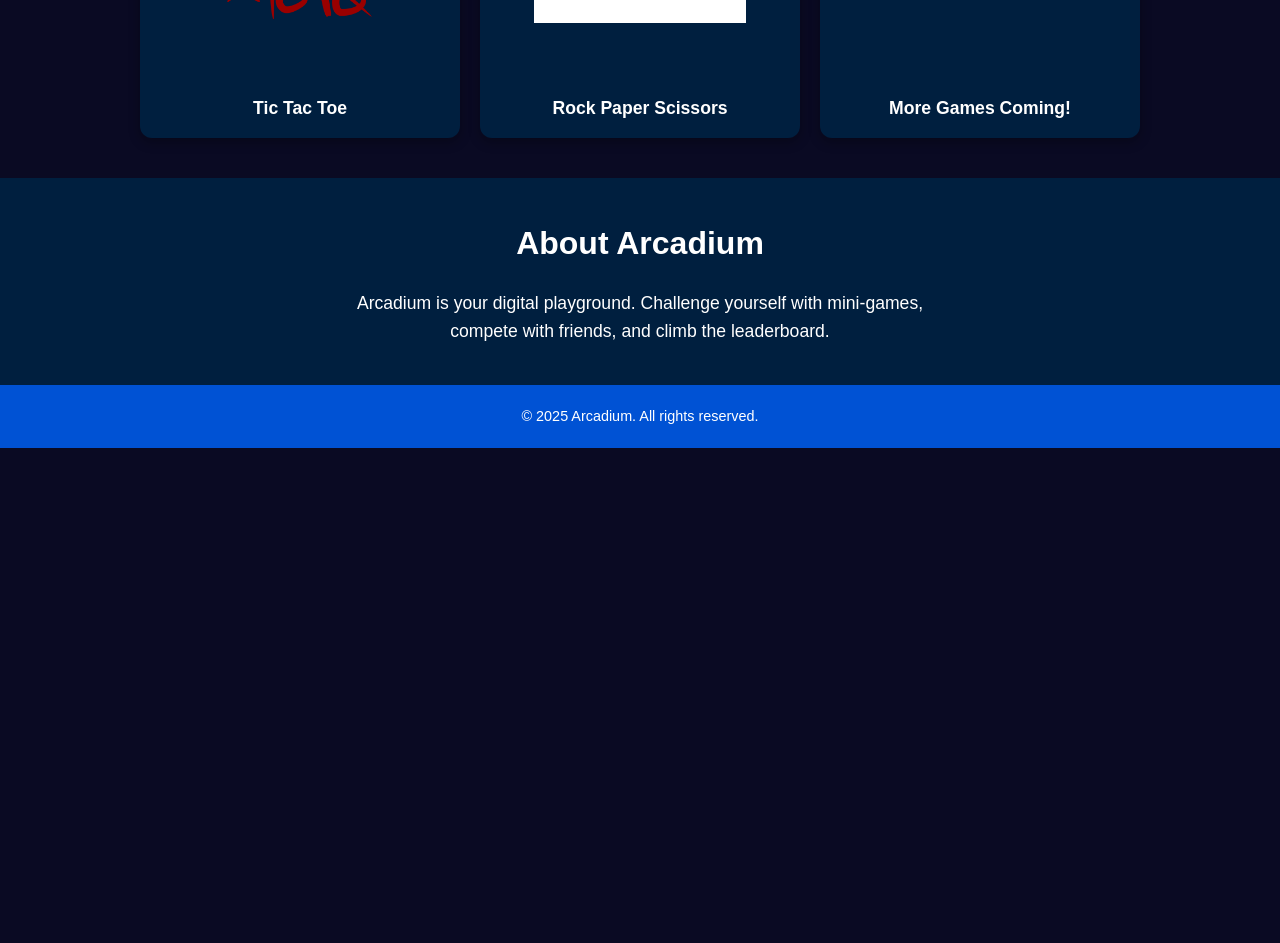
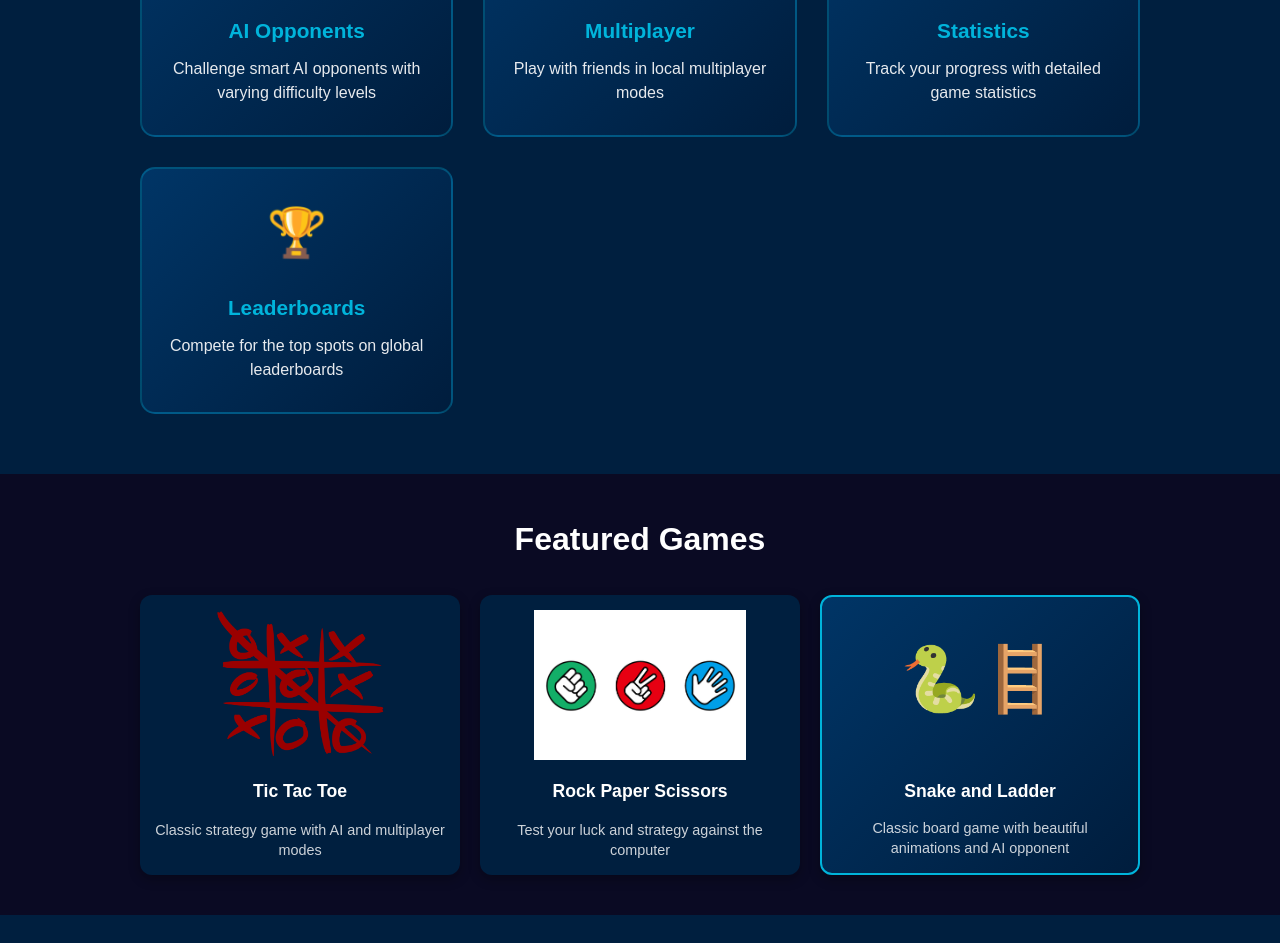
Before and after one commit to harshladha/Arcadium, a plain HTML site: page index.html in a window 1280 px wide. Shown: the part 708-1651 px from the top of the page. Before the commit the page ends 1156 px from the top, so only its background shows below. Drawn offline with Linux system fonts and the light colour scheme.

Commit message:
visual changes

```diff
--- a/css/main.css
+++ b/css/main.css
@@ -86,7 +86,14 @@ body {
   margin-bottom: 30px;
 }
 
-.play-btn {
+.hero-buttons {
+  display: flex;
+  gap: 20px;
+  justify-content: center;
+  flex-wrap: wrap;
+}
+
+.play-btn, .stats-btn {
   background-color: #00B4DB;
   color: #FFFFFF;
   padding: 12px 30px;
@@ -94,11 +101,21 @@ body {
   text-decoration: none;
   font-weight: 600;
   display: inline-block;
-  transition: background-color 0.3s ease, transform 0.2s ease;
+  transition: all 0.3s ease;
+  font-size: 1.1rem;
 }
 
 .play-btn:hover {
   background-color: #009ACD;
+  transform: scale(1.05);
+}
+
+.stats-btn {
+  background-color: #4CAF50;
+}
+
+.stats-btn:hover {
+  background-color: #45a049;
   transform: scale(1.05);
 }
 
@@ -158,6 +175,98 @@ body {
   margin-top: 10px;
 }
 
+/* Snake and Ladder Card Styling */
+.snake-ladder-card {
+  background: linear-gradient(135deg, #003566, #001D3D);
+  border: 2px solid #00B4DB;
+}
+
+.snake-ladder-card .game-icon {
+  font-size: 4rem;
+  height: 150px;
+  display: flex;
+  align-items: center;
+  justify-content: center;
+  animation: gameIconFloat 3s ease-in-out infinite;
+}
+
+.snake-ladder-card:hover {
+  border-color: #4CAF50;
+  box-shadow: 0 8px 20px rgba(0, 180, 219, 0.3);
+}
+
+@keyframes gameIconFloat {
+  0%, 100% { transform: translateY(0px); }
+  50% { transform: translateY(-10px); }
+}
+
+/* Features Section */
+.features {
+  padding: 60px 20px;
+  text-align: center;
+  background-color: #001f3f;
+}
+
+.features h2 {
+  font-size: 2rem;
+  margin-bottom: 40px;
+  color: #00B4DB;
+}
+
+.features-grid {
+  display: grid;
+  grid-template-columns: repeat(auto-fit, minmax(250px, 1fr));
+  gap: 30px;
+  max-width: 1000px;
+  margin: 0 auto;
+}
+
+.feature-card {
+  background: linear-gradient(135deg, #003566, #001D3D);
+  border-radius: 15px;
+  padding: 30px 20px;
+  text-align: center;
+  border: 2px solid rgba(0, 180, 219, 0.3);
+  transition: all 0.3s ease;
+}
+
+.feature-card:hover {
+  transform: translateY(-5px);
+  border-color: #00B4DB;
+  box-shadow: 0 8px 20px rgba(0, 180, 219, 0.2);
+}
+
+.feature-icon {
+  font-size: 3rem;
+  margin-bottom: 15px;
+  animation: featureFloat 4s ease-in-out infinite;
+}
+
+.feature-card h3 {
+  font-size: 1.3rem;
+  margin-bottom: 10px;
+  color: #00B4DB;
+}
+
+.feature-card p {
+  font-size: 1rem;
+  opacity: 0.9;
+  line-height: 1.5;
+}
+
+@keyframes featureFloat {
+  0%, 100% { transform: translateY(0px) rotate(0deg); }
+  50% { transform: translateY(-8px) rotate(2deg); }
+}
+
+/* Enhanced Game Cards */
+.game-card p {
+  font-size: 0.9rem;
+  opacity: 0.8;
+  margin-top: 8px;
+  line-height: 1.4;
+}
+
 /* Remove link styles in Featured Games */
 .games-grid a {
   text-decoration: none;
--- a/index.html
+++ b/index.html
@@ -24,8 +24,38 @@
   <!-- Hero Section -->
   <section class="hero">
     <h1>Welcome to Arcadium</h1>
-    <p>Your ultimate online arcade with classic and modern games.</p>
-    <a href="games.html" class="play-btn">Play Now</a>
+    <p>Your ultimate online arcade featuring classic games with modern gameplay modes, AI opponents, and comprehensive statistics tracking.</p>
+    <div class="hero-buttons">
+      <a href="games.html" class="play-btn">🎮 Play Games</a>
+      <a href="leaderboard.html" class="stats-btn">📊 View Stats</a>
+    </div>
+  </section>
+
+  <!-- Game Features -->
+  <section class="features">
+    <h2>Why Choose Arcadium?</h2>
+    <div class="features-grid">
+      <div class="feature-card">
+        <div class="feature-icon">🤖</div>
+        <h3>AI Opponents</h3>
+        <p>Challenge smart AI opponents with varying difficulty levels</p>
+      </div>
+      <div class="feature-card">
+        <div class="feature-icon">👥</div>
+        <h3>Multiplayer</h3>
+        <p>Play with friends in local multiplayer modes</p>
+      </div>
+      <div class="feature-card">
+        <div class="feature-icon">📊</div>
+        <h3>Statistics</h3>
+        <p>Track your progress with detailed game statistics</p>
+      </div>
+      <div class="feature-card">
+        <div class="feature-icon">🏆</div>
+        <h3>Leaderboards</h3>
+        <p>Compete for the top spots on global leaderboards</p>
+      </div>
+    </div>
   </section>
 
   <!-- Featured Games -->
@@ -36,18 +66,23 @@
         <div class="game-card">
           <img src="assets/images/tic-tac-toe.png" alt="Tic Tac Toe" />
           <h3>Tic Tac Toe</h3>
+          <p>Classic strategy game with AI and multiplayer modes</p>
         </div>
       </a>
       <a href="games/rock paper scissors/index.html">
         <div class="game-card">
           <img src="assets/images/rock-paper-scissors.png" alt="Rock Paper Scissors" />
           <h3>Rock Paper Scissors</h3>
+          <p>Test your luck and strategy against the computer</p>
         </div>
       </a>
-      <div class="game-card">
-        <img src="assets/images/coming-soon.png" alt="Coming Soon" />
-        <h3>More Games Coming!</h3>
-      </div>
+      <a href="games/snake and ladder/index.html">
+        <div class="game-card snake-ladder-card">
+          <div class="game-icon">🐍🪜</div>
+          <h3>Snake and Ladder</h3>
+          <p>Classic board game with beautiful animations and AI opponent</p>
+        </div>
+      </a>
     </div>
   </section>
 
@@ -55,8 +90,9 @@
   <section class="about">
     <h2>About Arcadium</h2>
     <p>
-      Arcadium is your digital playground. Challenge yourself with mini-games,
-      compete with friends, and climb the leaderboard.
+      Arcadium is your ultimate digital playground featuring classic games with modern twists.
+      Challenge yourself with strategic gameplay, compete with friends in multiplayer modes,
+      or test your skills against AI opponents. Track your progress and climb the leaderboards!
     </p>
   </section>
 
```
Also changed, not shown: games/rock paper scissors/index.html (+2 -2 lines), games/tic tac toe/index.html (+2 -2 lines).
